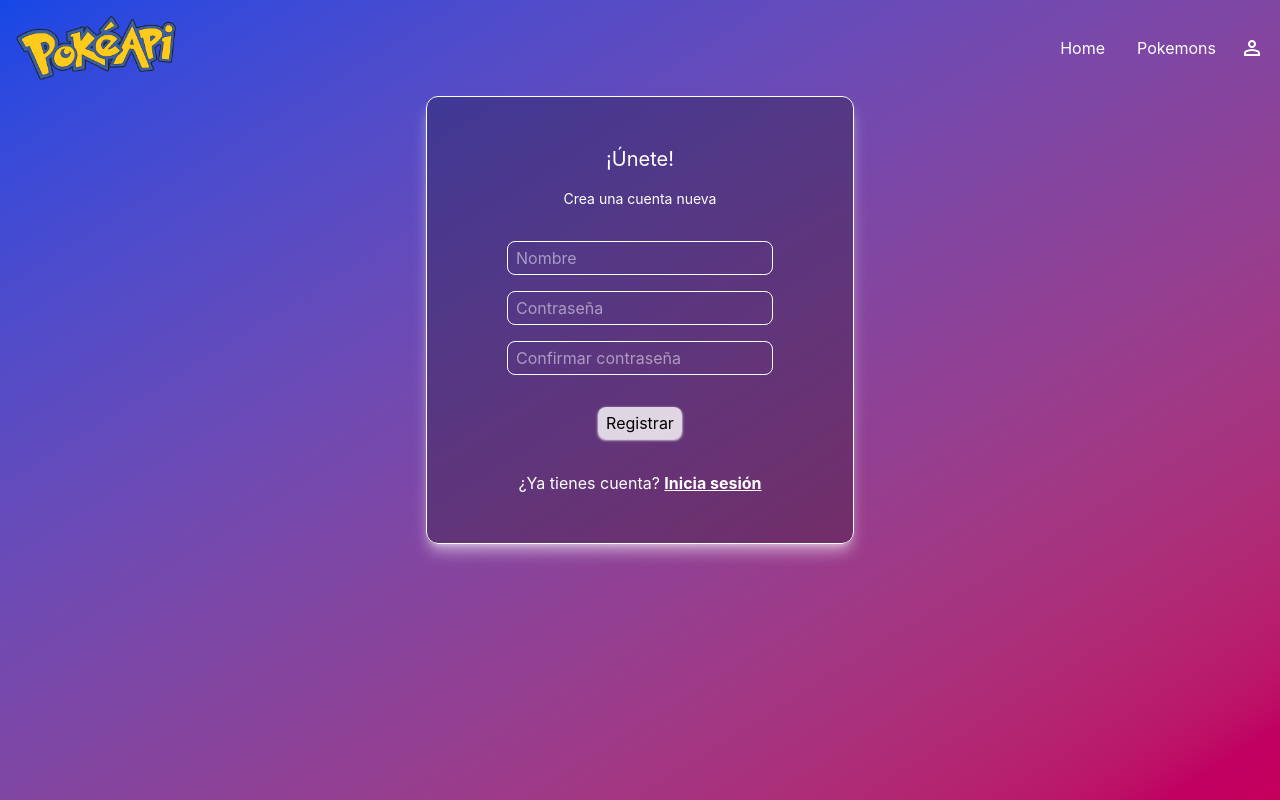
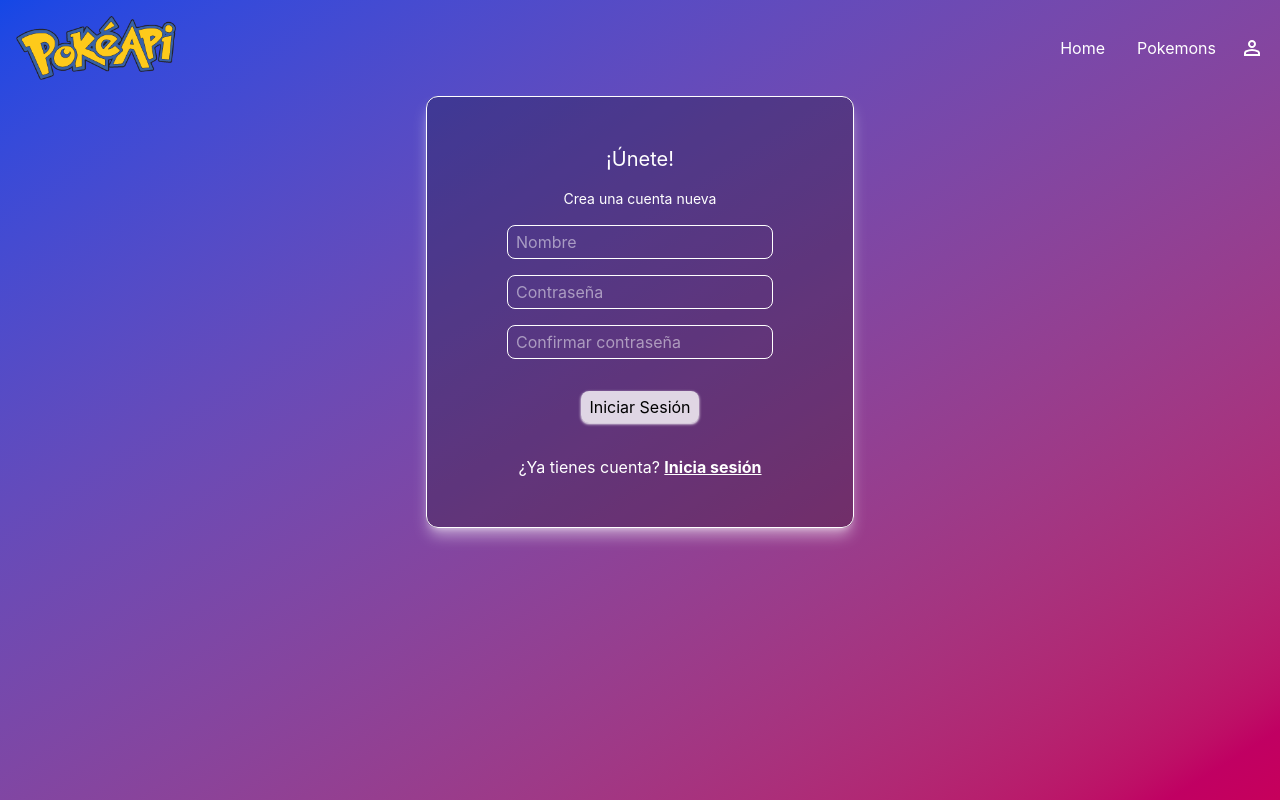
Before and after one commit to CSorinDev/pokedex, a React (Vite) app: page /register in a window 1280 px wide. Built offline with nearby package versions, Linux system fonts and the light colour scheme.

Commit message:
refactored form

```diff
--- /dev/null
+++ b/src/components/common/Form.jsx
@@ -0,0 +1,49 @@
+import { Link } from 'react-router'
+
+export default function Form({
+  handleSubmit,
+  title,
+  description,
+  inputs,
+  error,
+  loading,
+  subtitle,
+  subtitleLink,
+  subtitleText,
+}) {
+  return (
+    <form
+      onSubmit={handleSubmit}
+      className="grid grid-cols-1 gap-4 border px-20 py-12 max-w-fit mx-auto place-items-center shadow-lg shadow-white/50 rounded-xl backdrop-brightness-75"
+    >
+      <h1 className="text-center text-xl">{title}</h1>
+      <p className="text-center text-sm">{description}</p>
+      {error && (
+        <p className="text-red-500 text-sm max-w-xs text-center">{error}</p>
+      )}
+      {inputs.map((input) => (
+        <input
+          name={input.name}
+          {...input}
+          key={input.name}
+          className="border py-1 px-2 rounded-lg outline-0 ring-white focus:ring-2 transition-all"
+        />
+      ))}
+      <button
+        disabled={loading}
+        className={`py-1 px-2 mt-4 bg-white/80 text-black rounded-lg transition-all shadow-sm shadow-white ${loading ? 'opacity-50 cursor-not-allowed' : 'hover:bg-white cursor-pointer'}`}
+        type="submit"
+      >
+        {loading ? 'Iniciando...' : 'Iniciar Sesión'}
+      </button>
+      {subtitle && subtitleLink && (
+        <p className="mt-4">
+          {subtitle}
+          <Link className="underline font-bold" to={subtitleLink}>
+            {subtitleText}
+          </Link>
+        </p>
+      )}
+    </form>
+  )
+}
--- a/src/components/filters/FilterByType.jsx
+++ b/src/components/filters/FilterByType.jsx
@@ -1,4 +1,4 @@
-export default function FilterByType({setFilterByType}) {
+export default function FilterByType({ setFilterByType }) {
   const types = [
     'normal',
     'fighting',
@@ -27,7 +27,9 @@ export default function FilterByType({setFilterByType}) {
       className="border py-1 px-2 rounded-full text-white"
       onChange={(e) => setFilterByType(e.target.value)}
     >
-      <option className="text-black" value="">All</option>
+      <option className="text-black" value="">
+        All
+      </option>
       {types.map((type) => (
         <option key={type} className="text-black" value={type}>
           {type}
--- a/src/pages/Login.jsx
+++ b/src/pages/Login.jsx
@@ -1,5 +1,6 @@
 import { Link } from 'react-router'
 import { useLogin } from '../services/useLogin'
+import Form from '../components/common/Form'
 
 export default function Login() {
   const {
@@ -13,7 +14,40 @@ export default function Login() {
   } = useLogin()
 
   return (
-    <form
+    <>
+      <Form
+        handleSubmit={handleSubmit}
+        title="¡Bienvenido!"
+        description="Inicia sesión para continuar"
+        inputs={[
+          {
+            type: 'text',
+            name: "username",
+            placeholder: 'Nombre',
+            value: username,
+            onChange: (e) => setUsername(e.target.value),
+            required: true,
+          },
+          {
+            type: 'password',
+            name: "password",
+            placeholder: 'Contraseña',
+            value: password,
+            onChange: (e) => setPassword(e.target.value),
+            required: true,
+          },
+        ]}
+        subtitle="¿No tienes cuenta? "
+        subtitleLink="/register"
+        subtitleText="Regístrate"
+        error={error}
+        loading={loading}
+      />
+
+
+        {/* BORRAR ESTO */}
+
+      {/* <form
         onSubmit={handleSubmit}
         className="grid grid-cols-1 gap-4 border px-20 py-12 max-w-fit mx-auto place-items-center shadow-xl shadow-white/50 rounded-xl"
       >
@@ -51,6 +85,7 @@ export default function Login() {
             Regístrate
           </Link>
         </p>
-    </form>
+      </form> */}
+    </>
   )
 }
--- a/src/pages/RegisterPage.jsx
+++ b/src/pages/RegisterPage.jsx
@@ -1,5 +1,6 @@
 import { Link } from 'react-router'
 import useRegister from '../hooks/useRegister'
+import Form from '../components/common/Form'
 
 export default function RegisterPage() {
   const {
@@ -15,7 +16,47 @@ export default function RegisterPage() {
   } = useRegister()
 
   return (
-    <form
+    <>
+      <Form
+        handleSubmit={handleSubmit}
+        title="¡Únete!"
+        description="Crea una cuenta nueva"
+        inputs={[
+          {
+            type: 'text',
+            name: 'username',
+            placeholder: 'Nombre',
+            value: username,
+            onChange: (e) => setUsername(e.target.value),
+            required: true,
+          },
+          {
+            type: 'password',
+            name: 'password',
+            placeholder: 'Contraseña',
+            value: password,
+            onChange: (e) => setPassword(e.target.value),
+            required: true,
+          },
+          {
+            type: 'password',
+            name: 'confirmPassword',
+            placeholder: 'Confirmar contraseña',
+            value: confirmPassword,
+            onChange: (e) => setConfirmPassword(e.target.value),
+            required: true,
+          },
+        ]}
+        subtitle="¿Ya tienes cuenta? "
+        subtitleLink="/login"
+        subtitleText="Inicia sesión"
+        error={error}
+        loading={loading}
+      />
+
+        {/* BORRAR ESTO */}
+
+      {/* <form
         onSubmit={handleSubmit}
         className="grid grid-cols-1 gap-4 border px-20 py-12 max-w-fit mx-auto place-items-center shadow-lg shadow-white/50 rounded-xl backdrop-brightness-75"
       >
@@ -53,9 +94,7 @@ export default function RegisterPage() {
           {loading ? 'Registrando...' : 'Registrar'}
         </button>
         {error && (
-        <p className="text-red-500 text-sm max-w-xs text-center">
-          {error}
-        </p>
+          <p className="text-red-500 text-sm max-w-xs text-center">{error}</p>
         )}
         <p className="mt-4">
           ¿Ya tienes cuenta?{' '}
@@ -63,6 +102,7 @@ export default function RegisterPage() {
             Inicia sesión
           </Link>
         </p>
-    </form>
+      </form> */}
+    </>
   )
 }
```
Lines whose indentation alone changed are shown as unchanged.
